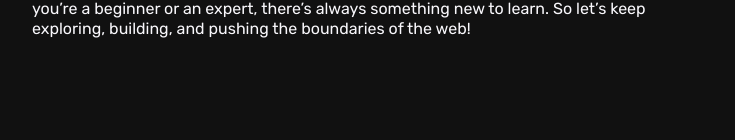
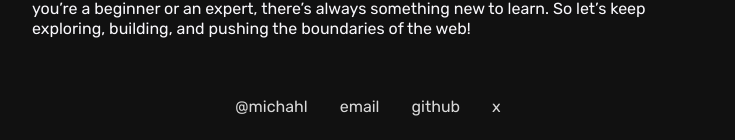
Before and after one commit to michahl/www, a Next.js app: page /b/hi in a window 1280 px wide. Shown: the part 877-1017 px from the top of the page, without its empty margins (272-1007 px from the left). Before the commit the page ends 916 px from the top, so only its background shows below. Built offline with nearby package versions, Linux system fonts and the light colour scheme.

Commit message:
added socials in blog posts

```diff
--- a/app/b/[slug]/page.js
+++ b/app/b/[slug]/page.js
@@ -3,6 +3,7 @@ import path from "path";
 import { readFile, access } from "fs/promises";
 import { notFound } from "next/navigation";
 import MdxLayout from "@/components/mdx-layout";
+import Socials from "@/components/socials";
 
 const POSTS_FOLDER = path.join(process.cwd(), "posts");
 
@@ -32,18 +33,19 @@ export default async function PostPage({ params }) {
   });
 
   return (
-    <div className="flex justify-center min-h-screen">
-      <div className="max-w-2xl w-full mx-2 sm:mx-5">
+    <div className="flex flex-col items-center min-h-screen">
+      <div className="max-w-2xl w-full mx-2 sm:mx-5 flex-grow">
         <div className="mt-14">
           <article>
             <h1 className="leading-4 font-medium">{frontmatter.title}</h1>
             <p className="text-[#d9d9d9] font-light text-[15.5px]">Michail Christoforatos</p>
-            <div className="mt-10">
+            <div className="my-10">
               <MdxLayout>{content}</MdxLayout>
             </div>
           </article>
         </div>
       </div>
+      <Socials />
     </div>
   );
 }
```
